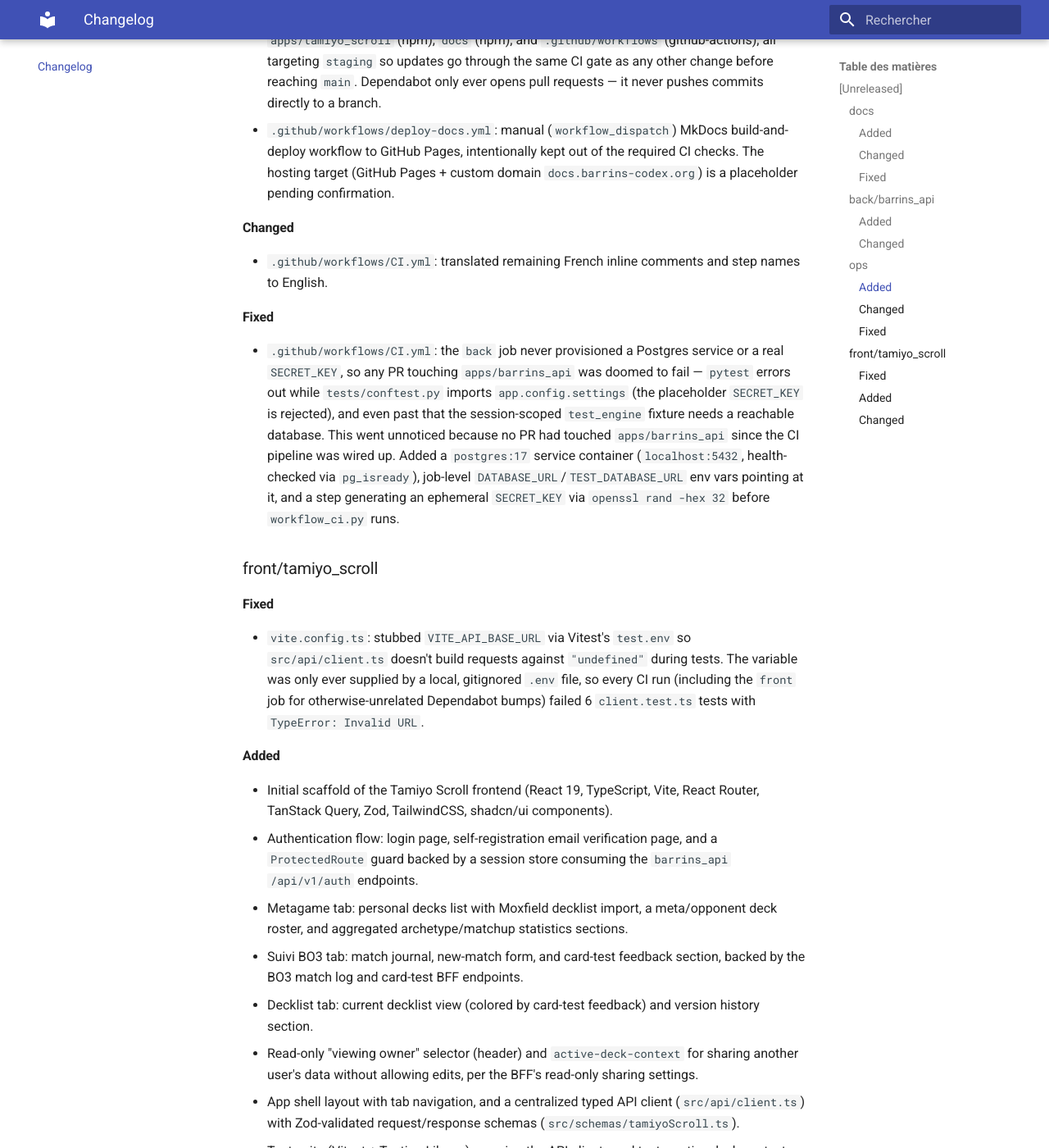
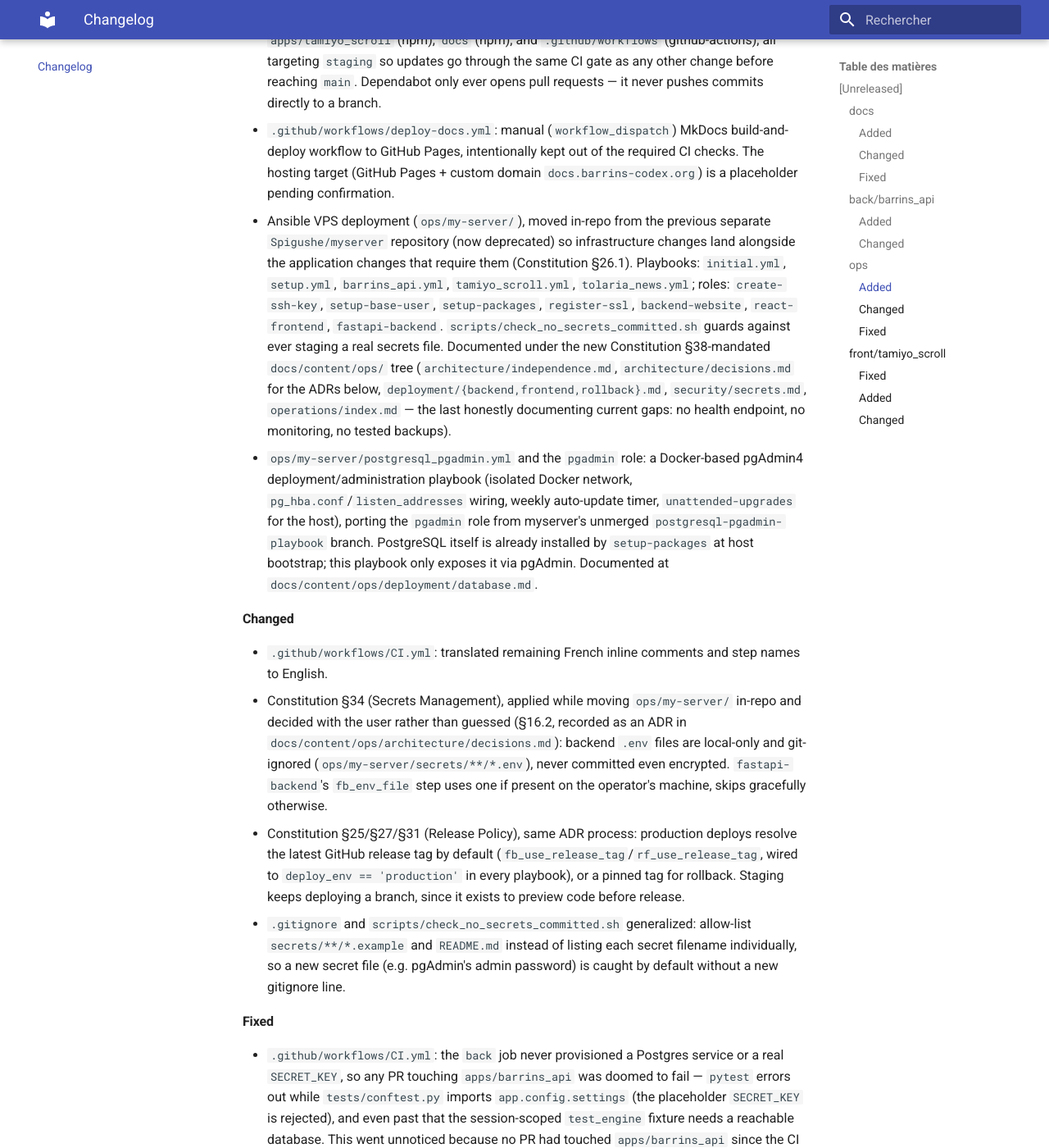
Before and after one commit to Spigushe/barrins-project, an MkDocs documentation site: the page built from docs/content/CHANGELOG.md, in a window 1280 px wide and 1400 px high, scrolled down 2988 px. Shown: the whole window at 82% size. Built offline with MkDocs 1.6.1 and Material for MkDocs 9.7.7, drawn with Linux system fonts in a browser that asks for light colours; some of the changed text lies outside the part shown.

Commit message:
fix(ops): correct ansible-lint path, close docs cspell/markdownlint gaps
The ops CI job still ran `ansible-lint ops/myserver` (the original
scaffold's placeholder path, never updated) instead of `ops/my-server`,
the real directory created when the Ansible deployment moved in-repo —
so the job failed outright.

The new docs/content/ops/** tree also never passed the docs job's
actual checks: cspell didn't know fastapi, pgadmin, certbot,
journalctl, frontends, spigushe, uvicorn, HSTS, vhosts, dpage,
certonly, creatordate, nohostname, inlines, or ciphertext, and
backend.md had one code-block line over the 80-char MD013 limit.
Also covers conftest/isready/dorny, introduced by the CHANGELOG
entries documenting all of the above.

Verified locally: cspell, markdownlint, and mkdocs build --strict all
pass against docs/content now. ansible-lint itself can't run on
Windows (needs the POSIX `grp` module) — the path correctness was
verified by confirming the directory, and the actual lint pass will
be validated by the ubuntu CI runner.

```diff
--- a/docs/content/CHANGELOG.md
+++ b/docs/content/CHANGELOG.md
@@ -140,11 +140,54 @@ sub-repos with actual changes appear in a given release.
   out of the required CI checks. The hosting target (GitHub Pages +
   custom domain `docs.barrins-codex.org`) is a placeholder pending
   confirmation.
+- Ansible VPS deployment (`ops/my-server/`), moved in-repo from the
+  previous separate `Spigushe/myserver` repository (now deprecated) so
+  infrastructure changes land alongside the application changes that
+  require them (Constitution §26.1). Playbooks: `initial.yml`,
+  `setup.yml`, `barrins_api.yml`, `tamiyo_scroll.yml`,
+  `tolaria_news.yml`; roles: `create-ssh-key`, `setup-base-user`,
+  `setup-packages`, `register-ssl`, `backend-website`,
+  `react-frontend`, `fastapi-backend`. `scripts/check_no_secrets_committed.sh`
+  guards against ever staging a real secrets file. Documented under
+  the new Constitution §38-mandated `docs/content/ops/` tree
+  (`architecture/independence.md`, `architecture/decisions.md` for the
+  ADRs below, `deployment/{backend,frontend,rollback}.md`,
+  `security/secrets.md`, `operations/index.md` — the last honestly
+  documenting current gaps: no health endpoint, no monitoring, no
+  tested backups).
+- `ops/my-server/postgresql_pgadmin.yml` and the `pgadmin` role: a
+  Docker-based pgAdmin4 deployment/administration playbook (isolated
+  Docker network, `pg_hba.conf`/`listen_addresses` wiring, weekly
+  auto-update timer, `unattended-upgrades` for the host), porting the
+  `pgadmin` role from myserver's unmerged
+  `postgresql-pgadmin-playbook` branch. PostgreSQL itself is already
+  installed by `setup-packages` at host bootstrap; this playbook only
+  exposes it via pgAdmin. Documented at
+  `docs/content/ops/deployment/database.md`.
 
 #### Changed
 
 - `.github/workflows/CI.yml`: translated remaining French inline comments
   and step names to English.
+- Constitution §34 (Secrets Management), applied while moving
+  `ops/my-server/` in-repo and decided with the user rather than
+  guessed (§16.2, recorded as an ADR in
+  `docs/content/ops/architecture/decisions.md`): backend `.env` files
+  are local-only and git-ignored
+  (`ops/my-server/secrets/**/*.env`), never committed even encrypted.
+  `fastapi-backend`'s `fb_env_file` step uses one if present on the
+  operator's machine, skips gracefully otherwise.
+- Constitution §25/§27/§31 (Release Policy), same ADR process:
+  production deploys resolve the latest GitHub release tag by default
+  (`fb_use_release_tag`/`rf_use_release_tag`, wired to
+  `deploy_env == 'production'` in every playbook), or a pinned tag for
+  rollback. Staging keeps deploying a branch, since it exists to
+  preview code before release.
+- `.gitignore` and `scripts/check_no_secrets_committed.sh`
+  generalized: allow-list `secrets/**/*.example` and `README.md`
+  instead of listing each secret filename individually, so a new
+  secret file (e.g. pgAdmin's admin password) is caught by default
+  without a new gitignore line.
 
 #### Fixed
 
@@ -160,6 +203,12 @@ sub-repos with actual changes appear in a given release.
   `DATABASE_URL`/`TEST_DATABASE_URL` env vars pointing at it, and a
   step generating an ephemeral `SECRET_KEY` via `openssl rand -hex 32`
   before `workflow_ci.py` runs.
+- `ops/my-server` playbooks/roles/READMEs: `become: 'no'`/`'yes'` (and
+  `gather_facts`/`update`/`force`/`recurse`/`daemon_reload`/`enabled`/
+  `update_cache` using the same quoted-string pattern) are YAML
+  strings, not booleans — schema/lint tools correctly flagged them as
+  "Incorrect type. Expected boolean." Replaced every instance with
+  real `true`/`false`.
 
 ### front/tamiyo_scroll
 
```
Also changed, not shown: docs/content/ops/deployment/backend.md (+2 -1 lines), docs/cspell.json (+20 -0 lines), 1 other file.
